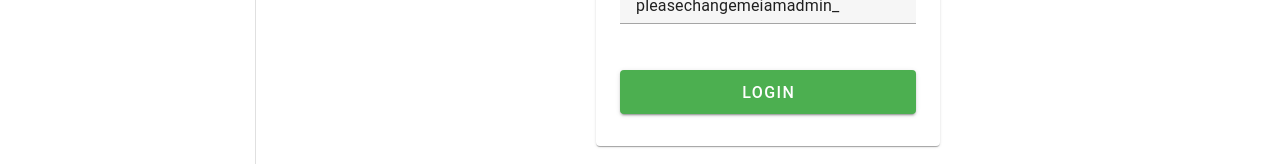
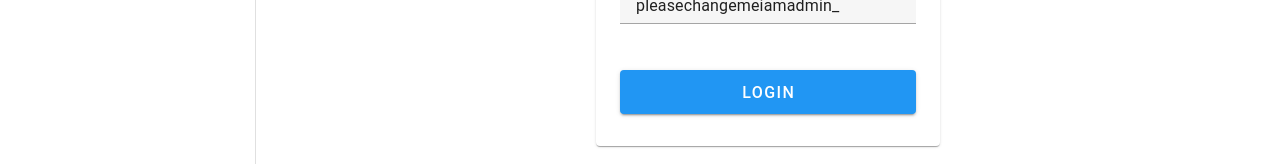
Before and after one commit to moh1434/inventory-management, a Nuxt app: page /login in a window 1280 px wide. Shown: the part 286-450 px from the top of the page. Built offline with nearby package versions, Linux system fonts and the light colour scheme; no server answers.

Commit message:
css blue color

```diff
--- a/components/FormLogin.vue
+++ b/components/FormLogin.vue
@@ -54,7 +54,7 @@ const rules = {
 
       <br>
 
-      <v-btn :disabled="!isValidForm || form.pending" :loading="form.pending" block color="success" size="large"
+      <v-btn :disabled="!isValidForm || form.pending" :loading="form.pending" block color="blue" size="large"
         variant="elevated" @click.prevent="onLoginClick">
         Login
       </v-btn>
```
